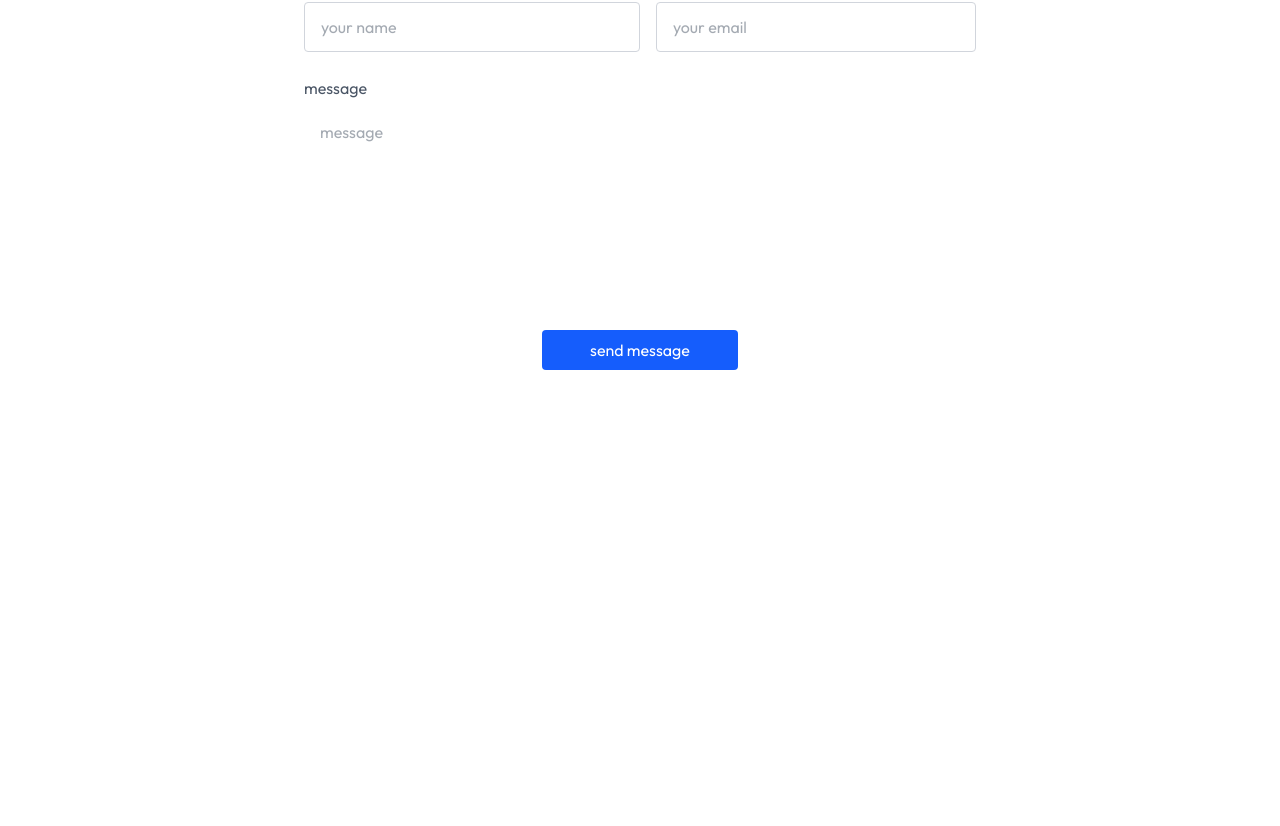
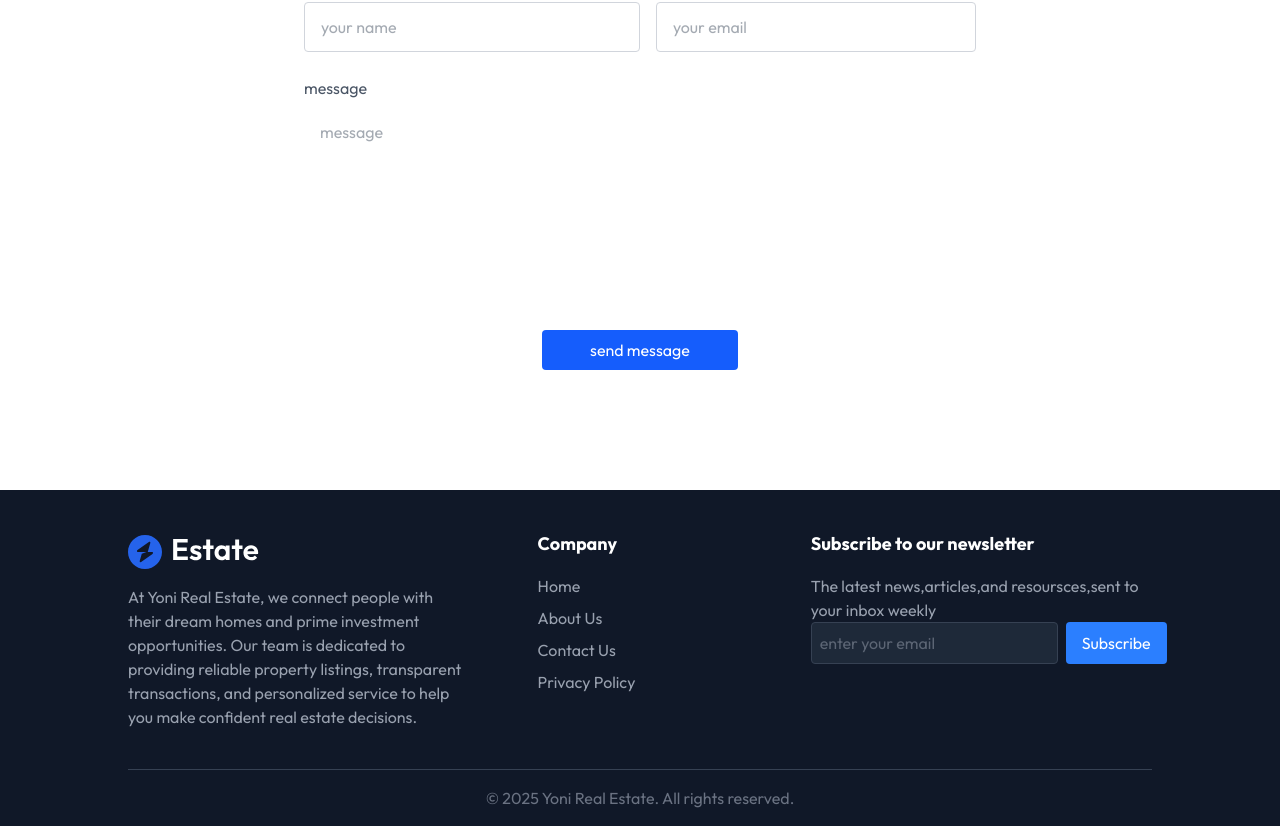
Before and after one commit to yohanis-Tasfa/yoni-real-state, a React (Vite) app: page / in a window 1280 px wide. Shown: the part 3784-4610 px from the top of the page. Before the commit the page ends 4274 px from the top, so only its background shows below. Built offline with nearby package versions, Linux system fonts and the light colour scheme.

Commit message:
footer section added

```diff
--- a/src/App.jsx
+++ b/src/App.jsx
@@ -5,6 +5,7 @@
 import Testimonails from "./components/Testimonails";
 import Contact from "./components/Contact";
 import { ToastContainer } from "react-toastify";
+import Footer from "./components/Footer";
 
 function App() {
   return (
@@ -15,6 +16,7 @@
       <Projects />
       <Testimonails />
       <Contact />
+      <Footer />
     </div>
   );
 }
--- /dev/null
+++ b/src/components/Footer.jsx
@@ -0,0 +1,64 @@
+import React from "react";
+import { assets } from "../assets/assets";
+
+const Footer = () => {
+  return (
+    <div
+      className="pt-10 px-4 md:px-20 lg:px-32 bg-gray-900 w-full overflow-hidden"
+      id="Footer"
+    >
+      <div className="container mx-auto flex flex-col md:flex-row justify-between items-start">
+        <div className="w-full md:w-1/3 mb-8 md:mb-0">
+          <img src={assets.logo_dark} alt="" />
+          <p className="text-gray-400 mt-4">
+            At Yoni Real Estate, we connect people with their dream homes and
+            prime investment opportunities. Our team is dedicated to providing
+            reliable property listings, transparent transactions, and
+            personalized service to help you make confident real estate
+            decisions.
+          </p>
+        </div>
+        <div className="w-full md:w-1/5 mb-8 md:mb-0">
+          <h3 className="text-white text-lg font-bold mb-4">Company</h3>
+          <ul className="flex flex-col gap-2 text-gray-400">
+            <a href="#Header" className="hover:text-white">
+              Home
+            </a>
+            <a href="#About" className="hover:text-white">
+              About Us
+            </a>
+            <a href="#Contact" className="hover:text-white">
+              Contact Us
+            </a>
+            <a href="#" className="hover:text-white">
+              Privacy Policy
+            </a>
+          </ul>
+        </div>
+        <div className="w-full md:w-1/3">
+          <h3 className="text-white text-lg font-bold mb-4">
+            Subscribe to our newsletter
+          </h3>
+          <p className="text-gray-400 mt-4">
+            The latest news,articles,and resoursces,sent to your inbox weekly
+          </p>
+          <div className="flex gap-2">
+            <input
+              type="email"
+              placeholder="enter your email"
+              className="p-2 rounded bg-gray-800 text-gray-400 border border-gray-700 focus-within:outline-none w-full md:w-auto"
+            />
+            <button className="py-2 px-4 rounded bg-blue-500 text-white">
+              Subscribe
+            </button>
+          </div>
+        </div>
+      </div>
+      <div className="border-t border-gray-700 py-4 mt-10 text-center text-gray-500">
+        © {new Date().getFullYear()} Yoni Real Estate. All rights reserved.
+      </div>
+    </div>
+  );
+};
+
+export default Footer;
```
